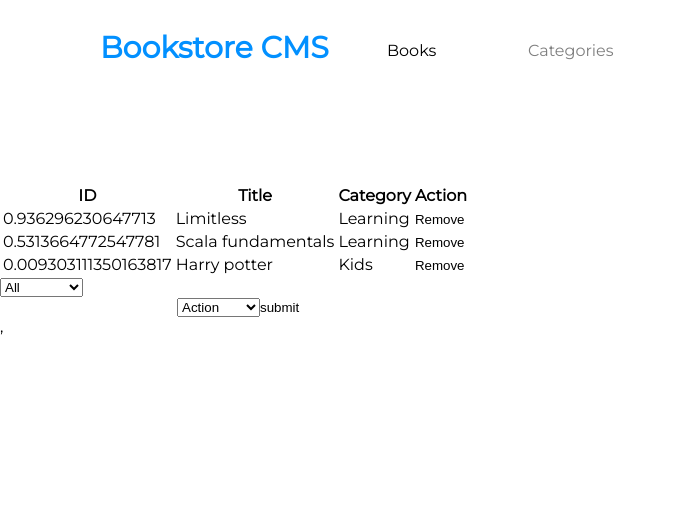
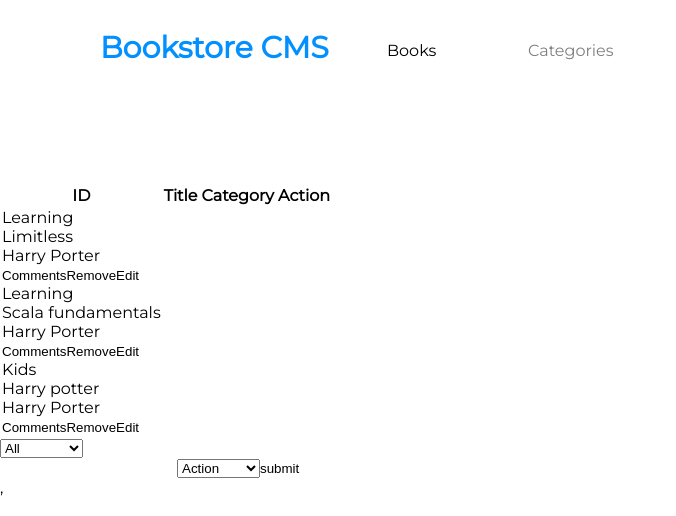
Before and after one commit to daviidy/bookstore-cms, a React (Create React App) app: page / in a window 1280 px wide. Shown: the top 516 px of the page, without its empty margins (0-676 px from the left). Built offline with nearby package versions, Linux system fonts and the light colour scheme.

Commit message:
Create book.category, book.title and comment section markup

```diff
--- a/src/components/Book.js
+++ b/src/components/Book.js
@@ -1,6 +1,6 @@
 import PropTypes from 'prop-types';
 
-const Book = ({ book, handleRemoveBook }) => (
+const Book = ({ book, handleRemoveBook }) => {
   <tr id={book.id}>
     <td>
       { book.id }
@@ -15,7 +15,24 @@ const Book = ({ book, handleRemoveBook }) => (
       <button onClick={() => handleRemoveBook(book)} type="submit">Remove</button>
     </td>
   </tr>
-);
+
+    return (
+      <main className="book-panel">
+        <div>
+          <div className="category book-default-font">{book.category}</div>
+          <div className="title book-default-font">{book.title}</div>
+          <div className="author">Harry Porter</div>
+          <div className="comment-section">
+            <button type="button" className="default-comment">Comments</button>
+            <button className="default-comment" onClick={() => handleRemoveBook(book)} type="submit">Remove</button>
+            <button type="button" className="default-comment">Edit</button>
+          </div>
+        </div>
+        <div />
+        <div />
+      </main>
+    );
+};
 export default Book;
 
 Book.propTypes = {
```
